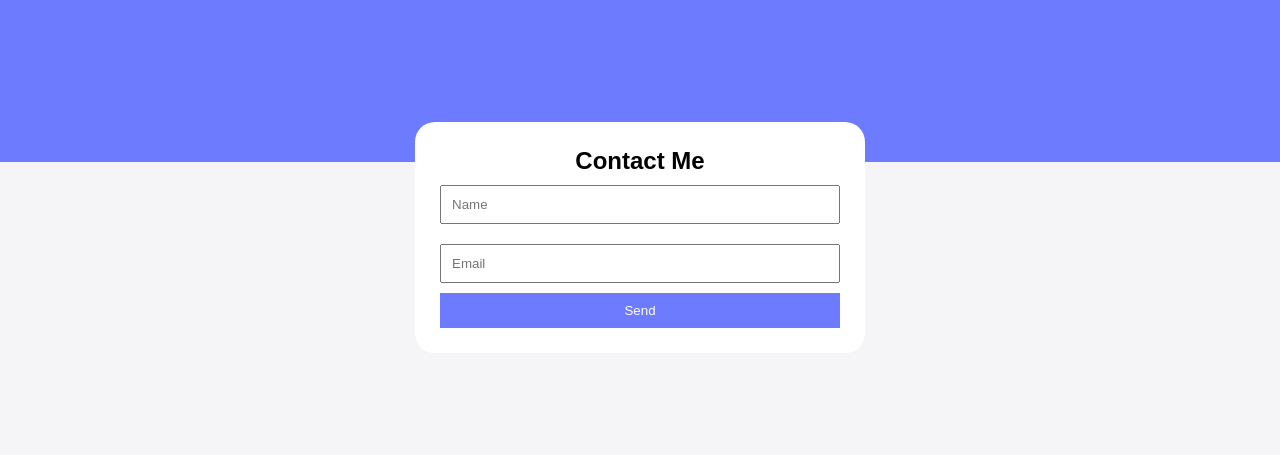
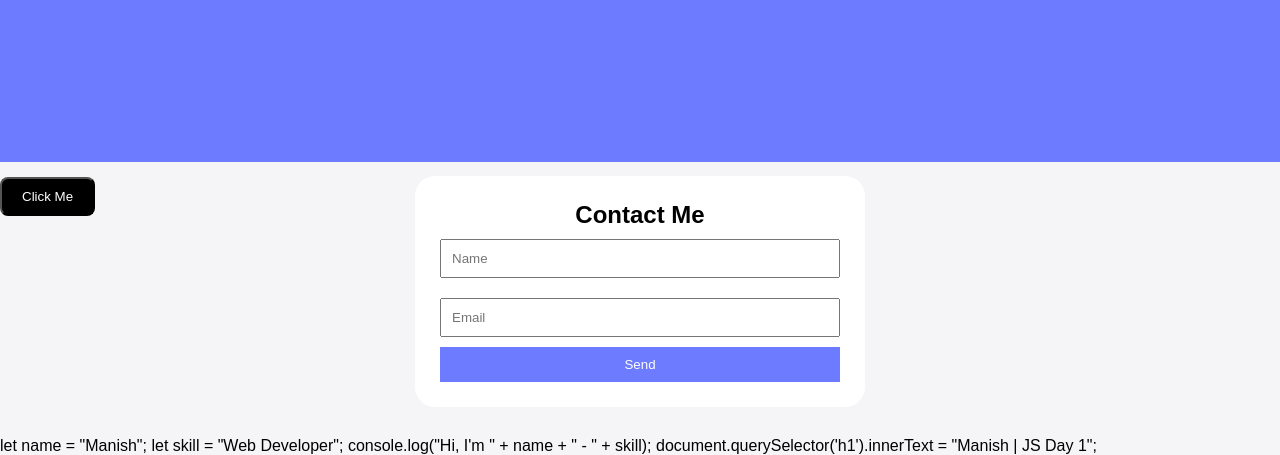
Before and after one commit to manish9876283/manish-portfolio1, a plain HTML site: page index.html in a window 1280 px wide. Shown: the part 456-911 px from the top of the page. Before the commit the page ends 839 px from the top, so only its background shows below. Drawn offline with Linux system fonts and the light colour scheme.

Commit message:
Add button to change header text
Added a button to change the text of the header.

```diff
--- a/index.html
+++ b/index.html
@@ -5,8 +5,14 @@
 </head><body>
 <nav><h2>Manish.dev</h2><div><a href="#">Home</a><a href="#contact">Contact</a></div></nav>
 <div class="hero"><div class="card"><img src="https://i.pravatar.cc/150?img=12"><h1>manish</h1><p>web developer | day 15</p></div></div>
+<button onclick="changeText()" style="padding:10px 20px; background:black; color:white; border-radius:8px; margin-top:15px;">Click Me</button>
 <div id="contact"><h2 style="text-align:center">Contact Me</h2><input style="width:100%;padding:10px;margin:10px 0" placeholder="Name"><input style="width:100%;padding:10px;margin:10px 0" placeholder="Email"><button style="width:100%;padding:10px;background:#6c7bff;color:white;border:none">Send</button></div>
 <script>
+<script>
+function changeText(){
+  document.querySelector('h1').innerText = "Manish is a Developer!";
+}
+</script>
 let name = "Manish";
 let skill = "Web Developer";
 console.log("Hi, I'm " + name + " - " + skill);
```
